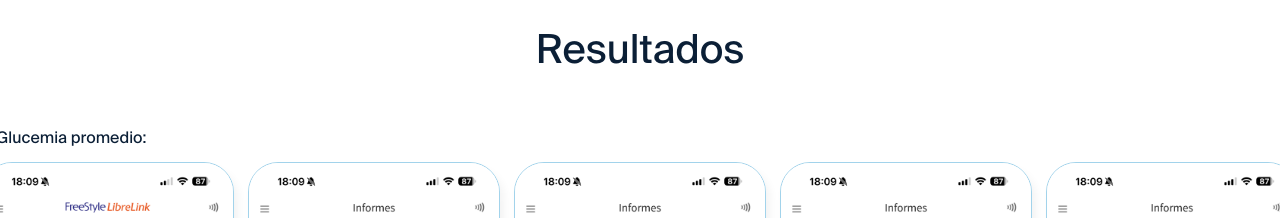
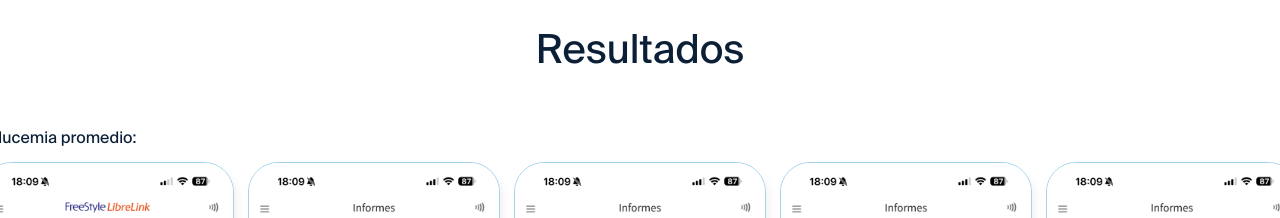
Before and after one commit to miguelbauducco/diabetesRecovery, a React (Create React App) app: page / in a window 1280 px wide. Shown: the part 1540-1758 px from the top of the page. Built offline with nearby package versions, Linux system fonts and the light colour scheme.

Commit message:
subtitulo 1

```diff
--- a/src/App.css
+++ b/src/App.css
@@ -305,7 +305,7 @@ a:hover {
   }
 
   .subtitulo1{
-  padding-left: 30px;
+  padding-left: 20px;
   font-family: "SuisseIntlMono1";
   font-weight: 450;
   font-size: 16px;
```
